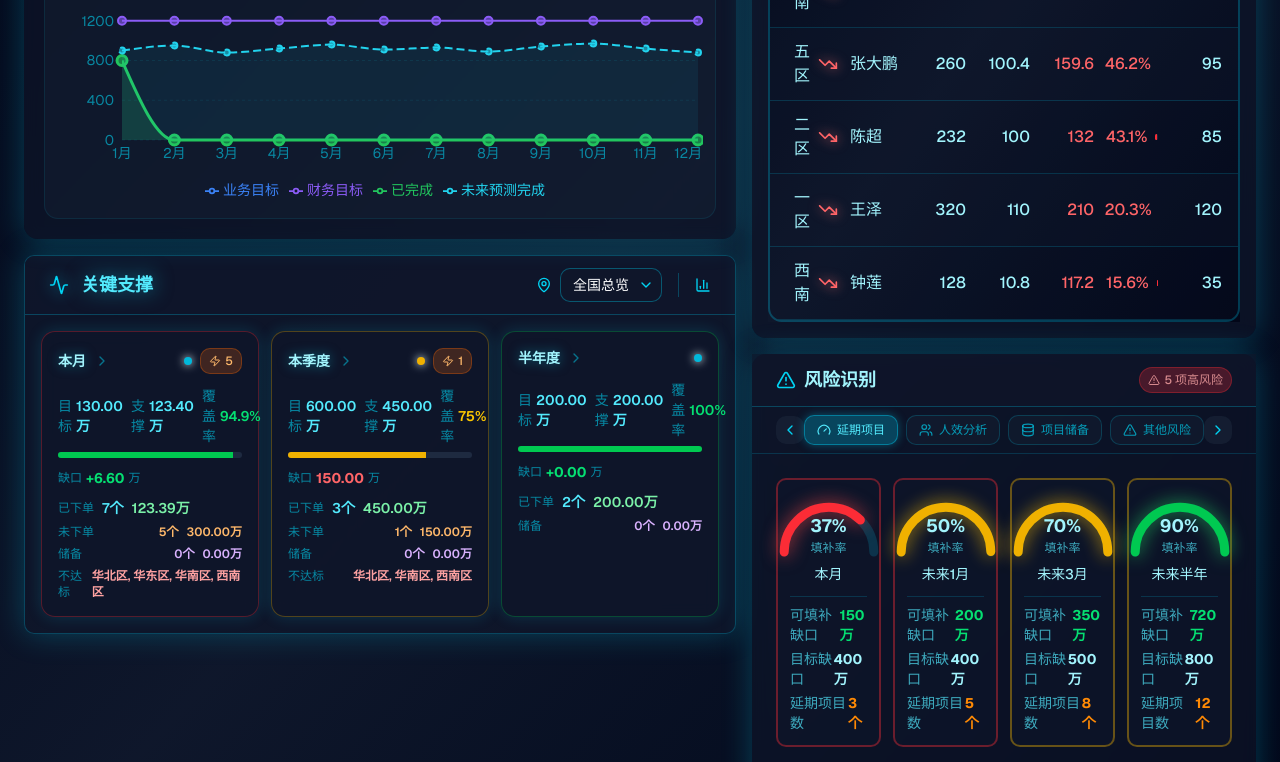
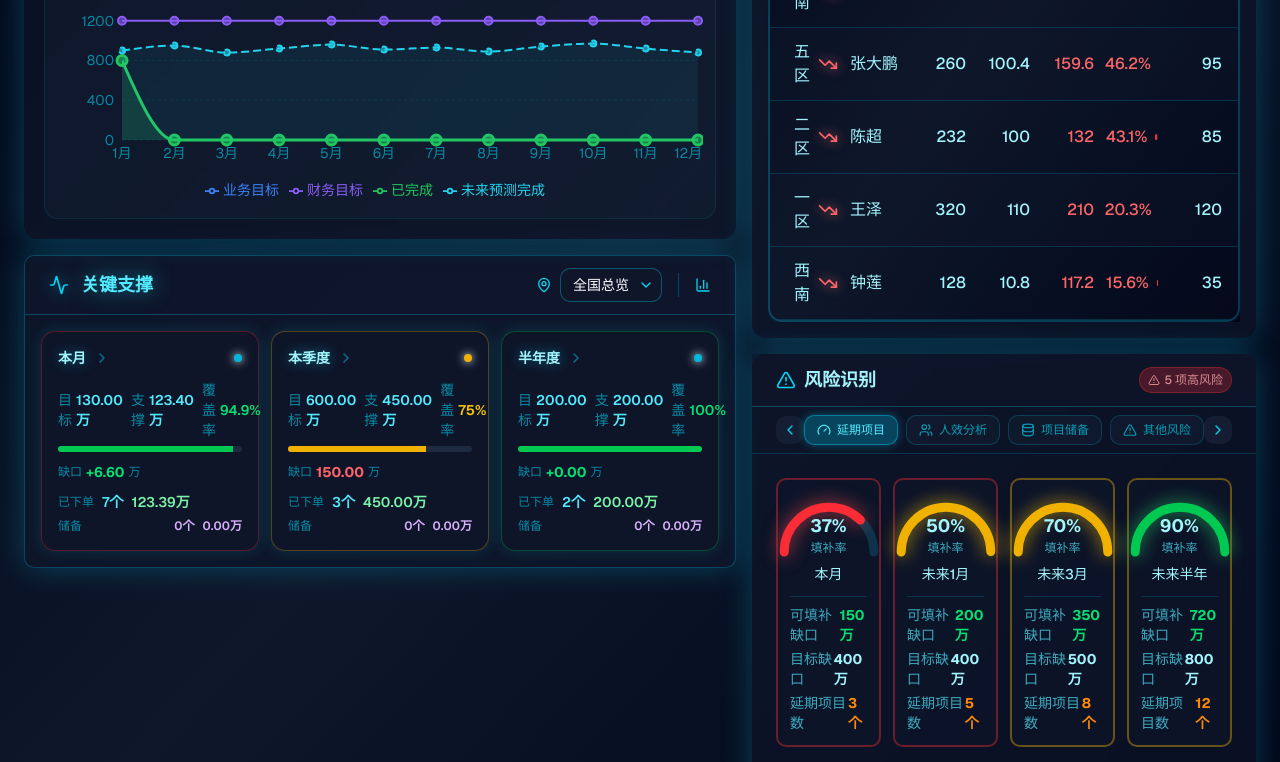
Before and after one commit to navylee1990/coze_jsc, a Next.js app: page /gm in a window 1280 px wide. Shown: the part 448-1210 px from the top of the page. Built offline with nearby package versions, Linux system fonts and the light colour scheme.

Commit message:
fix: 修改关键支撑模块未下单和不达标逻辑

```diff
--- a/src/components/FutureSupportAdequacyPanel.tsx
+++ b/src/components/FutureSupportAdequacyPanel.tsx
@@ -1737,9 +1737,19 @@ export default function FutureSupportAdequacyPanel({
 
             // 计算统计项目总金额
             const projectsTotalAmount = level.projects.reduce((sum, p) => sum + p.amount, 0);
-            // 计算预测完成项目总金额
+            // 计算预测完成项目总金额（所有预测项目）
             const excludedProjectsTotalAmount = level.excludedProjects
               ? level.excludedProjects.reduce((sum, p) => sum + p.amount, 0)
+              : 0;
+            // 计算未下单项目总金额（只统计状态为"未下单"的项目）
+            const unOrderedProjectsTotalAmount = level.excludedProjects
+              ? level.excludedProjects
+                  .filter(p => p.projectStatus && p.projectStatus.includes('未下单'))
+                  .reduce((sum, p) => sum + p.amount, 0)
+              : 0;
+            // 计算未下单项目数量
+            const unOrderedProjectsCount = level.excludedProjects
+              ? level.excludedProjects.filter(p => p.projectStatus && p.projectStatus.includes('未下单')).length
               : 0;
             // 计算储备项目总金额
             const reserveProjectsTotalAmount = level.reserveProjects
@@ -1752,23 +1762,22 @@ export default function FutureSupportAdequacyPanel({
             // 计算还需要新开发的金额
             const newDevNeeded = Math.max(0, level.target - (level.amount + excludedProjectsTotalAmount));
 
-            // 计算各区域在该时间段的达标情况
+            // 计算预测项目中未下单的区域
             const underachievingRegions: string[] = [];
-            const regions = ['north', 'east', 'south', 'southwest', 'northwest'] as Region[];
-            regions.forEach(regionKey => {
-              const regionLevel = allRegionData[regionKey]?.supportStructure[period];
-              if (regionLevel) {
-                const regionExcludedAmount = regionLevel.excludedProjects
-                  ? regionLevel.excludedProjects.reduce((sum, p) => sum + p.amount, 0)
-                  : 0;
-                const regionTotalCoverage = regionLevel.target > 0
-                  ? ((regionLevel.amount + regionExcludedAmount) / regionLevel.target) * 100
-                  : 100;
-                if (regionTotalCoverage < 100) {
-                  underachievingRegions.push(regionConfig[regionKey].label);
+            if (level.excludedProjects && level.excludedProjects.length > 0) {
+              // 只统计预测项目中未下单的项目
+              const unOrderedProjects = level.excludedProjects.filter(p =>
+                p.projectStatus && p.projectStatus.includes('未下单')
+              );
+              // 提取这些项目的区域
+              const regionsSet = new Set<string>();
+              unOrderedProjects.forEach(p => {
+                if (p.region) {
+                  regionsSet.add(p.region);
                 }
-              }
-            });
+              });
+              underachievingRegions.push(...Array.from(regionsSet));
+            }
 
             return (
               <div
@@ -1824,14 +1833,13 @@ export default function FutureSupportAdequacyPanel({
                       statusColor.bg,
                       theme === 'dashboard' && 'shadow-[0_0_8px_currentColor]'
                     )} />
-                    {level.excludedProjects && level.excludedProjects.length > 0 && (
+                    {unOrderedProjectsCount > 0 && (
                       <button
                         onClick={(e) => {
                           e.stopPropagation();
-                          const excludedCount = level.excludedProjects?.length || 0;
                           setUrgeMessage({
                             show: true,
-                            message: `已向【${period}】的 ${excludedCount} 个未统计项目发送催单提醒`
+                            message: `已向【${period}】的 ${unOrderedProjectsCount} 个未下单项目发送催单提醒`
                           });
                           setTimeout(() => {
                             setUrgeMessage({ show: false, message: '' });
@@ -1846,7 +1854,7 @@ export default function FutureSupportAdequacyPanel({
                         title="批量催单"
                       >
                         <Zap className="w-2.5 h-2.5 sm:w-3 sm:h-3" />
-                        <span>{level.excludedProjects?.length || 0}</span>
+                        <span>{unOrderedProjectsCount}</span>
                       </button>
                     )}
                   </div>
@@ -1909,18 +1917,18 @@ export default function FutureSupportAdequacyPanel({
                   </div>
 
                   {/* 未统计项目数 + 金额 */}
-                  {level.excludedProjects && level.excludedProjects.length > 0 && (
+                  {unOrderedProjectsCount > 0 && (
                     <div className="flex justify-between text-xs">
                       <span className={cn('text-[10px] sm:text-xs', theme === 'dashboard' ? 'text-cyan-400/60' : 'text-slate-500')}>未下单</span>
                       <div className="flex items-center gap-1 sm:gap-2">
                         <span className={cn(
                           'font-semibold text-xs text-orange-400',
                           theme === 'dashboard' ? 'text-orange-300' : 'text-orange-600'
-                        )}>{level.excludedProjects.length}个</span>
+                        )}>{unOrderedProjectsCount}个</span>
                         <span className={cn(
                           'font-semibold text-xs text-orange-400',
                           theme === 'dashboard' ? 'text-orange-300' : 'text-orange-600'
-                        )}>{excludedProjectsTotalAmount.toFixed(2)}万</span>
+                        )}>{unOrderedProjectsTotalAmount.toFixed(2)}万</span>
                       </div>
                     </div>
                   )}
```
